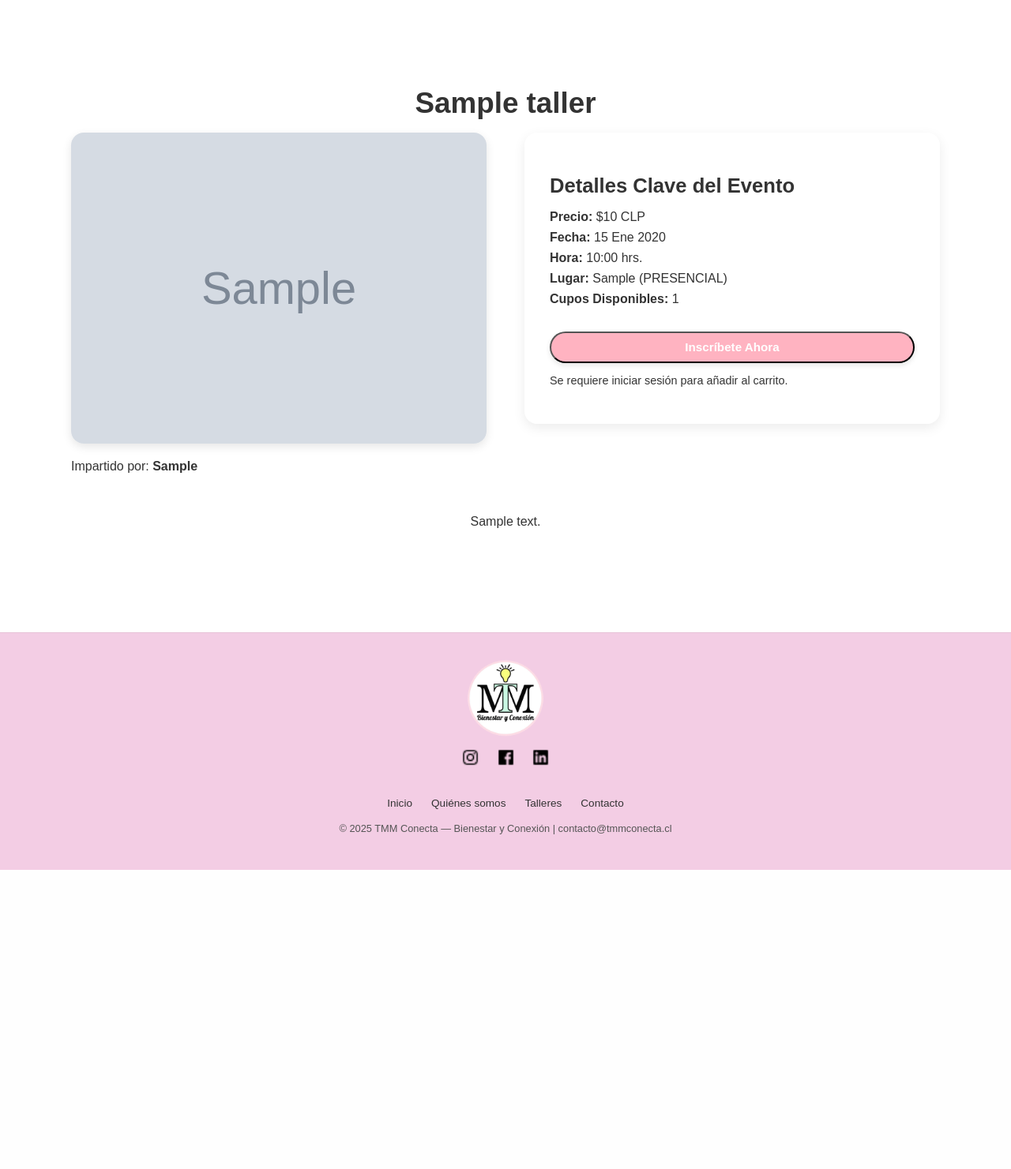
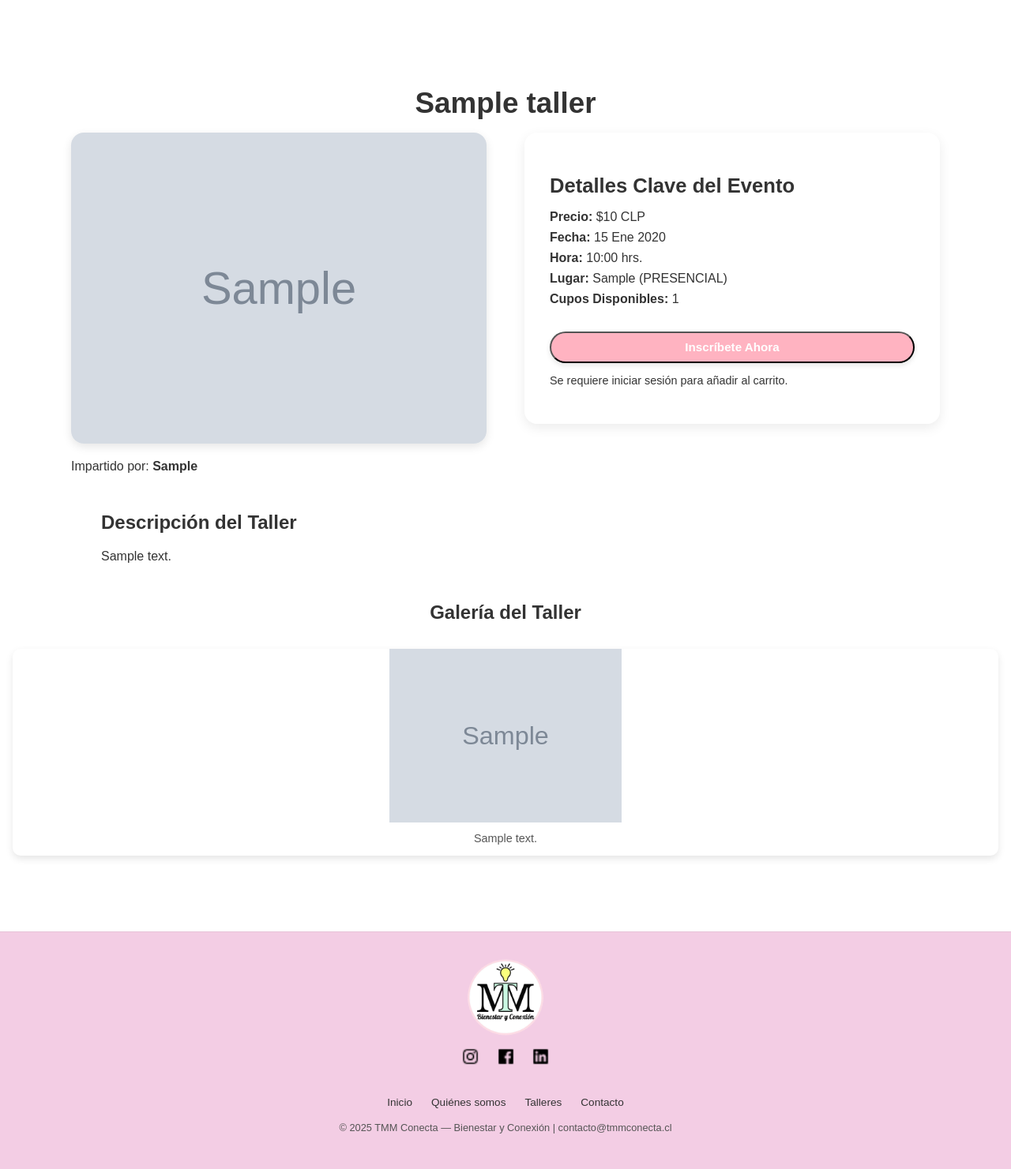
Before and after one commit to rgarzona1/TMM_Conecta, a Django app: page /tienda/talleres/1/ in a window 1280 px wide. Shown: the part 83-1564 px from the top of the page at 79% size. Before the commit the page ends 1185 px from the top, so only its background shows below. Run offline with Django 5.2, Linux system fonts and the light colour scheme; tables that the repository leaves empty hold one stand-in row (values such as "Sample post"); grey boxes marked "Sample" are stand-in pictures.

```diff
--- a/static/css/general.css
+++ b/static/css/general.css
@@ -1905,6 +1905,57 @@ html { scroll-behavior: smooth; }
   background-color: #ff4d4d;
 }
 
+/* === GALERÍA DE TALLER === */
+.taller-galeria {
+  margin-top: 3rem;
+  text-align: center;
+}
+
+.taller-galeria h2 {
+  color: var(--color-1);
+  margin-bottom: 1rem;
+}
+
+.galeria-grid {
+  display: grid;
+  grid-template-columns: repeat(auto-fit, minmax(250px, 1fr));
+  gap: 1.5rem;
+  padding: 1rem;
+}
+
+.galeria-item {
+  position: relative;
+  border-radius: 10px;
+  overflow: hidden;
+  box-shadow: 0 4px 10px rgba(0, 0, 0, 0.1);
+  transition: transform 0.3s;
+}
+
+.galeria-item img {
+  width: 100%;
+  height: 220px;
+  object-fit: contain;
+  transition: transform 0.3s;
+}
+
+.galeria-item:hover img {
+  transform: scale(1.05);
+}
+
+.galeria-item p {
+  font-size: 0.9rem;
+  color: #555;
+  margin-top: 0.5rem;
+}
+
+.descripcion_talleres_detalle{
+  margin-top: 20px;
+  padding-left: 10%;
+  color: var(--color-texto);
+  text-align: left;
+}
+
+
 /* === RESPONSIVE === */
 @media (max-width: 768px) {
   .catalogo-container h1 {
--- a/templates/tienda/detalle_taller.html
+++ b/templates/tienda/detalle_taller.html
@@ -49,7 +49,26 @@
     </div>
         <div class="detail-header">
         <h1>{{ taller.nombre }}</h1>
-        <p class="lead">{{ taller.descripcion_completa|linebreaksbr }}</p>
+        <div class="descripcion_talleres_detalle">
+            <h2>Descripción del Taller</h2>
+            <p class="descripcion-talleres">{{ taller.descripcion_completa|linebreaksbr }}</p>
+        </div>
     </div>
+    {% if taller.galeria.all %}
+    <section class="taller-galeria">
+        <h2>Galería del Taller</h2>
+        <div class="galeria-grid">
+            {% for img in taller.galeria.all %}
+            <div class="galeria-item">
+                <img src="{{ img.imagen.url }}" alt="{{ img.descripcion }}">
+                {% if img.descripcion %}
+                <p>{{ img.descripcion }}</p>
+                {% endif %}
+            </div>
+            {% endfor %}
+        </div>
+    </section>
+    {% endif %}
 </section>
+
 {% endblock content %}
--- a/templates/tienda/panel_talleres.html
+++ b/templates/tienda/panel_talleres.html
@@ -11,7 +11,7 @@
     <input type="hidden" name="id" id="taller_id">
     <input type="hidden" name="accion" id="accion" value="crear">
 
-    <label for="taller_base">Taller Base:</label>
+    <label for="taller_base">Taller Existente:</label>
     <select name="taller_base" id="taller_base">
         <option value="">-- Seleccionar --</option>
         {% for base in talleres_base %}
@@ -19,7 +19,7 @@
         {% endfor %}
     </select>
 
-    <p>¿No existe el taller?</p>
+    <p>¿No existe el taller? Crea uno nuevo: </p>
     <input type="text" name="nuevo_taller_base" placeholder="Escribe un nuevo nombre de taller">
 
     <label for="descripcion_completa">Descripción completa:</label>
--- a/tienda/admin.py
+++ b/tienda/admin.py
@@ -1,5 +1,5 @@
 from django.contrib import admin
-from .models import Producto, Carrito, CarritoItem
+from .models import Producto, Carrito, CarritoItem, ImagenTaller
 from .models import TallerEvento
 
 class ProductoAdmin(admin.ModelAdmin):
@@ -29,4 +29,5 @@ class TallerEventoAdmin(admin.ModelAdmin):
 # Registra los modelos
 admin.site.register(Producto, ProductoAdmin)
 admin.site.register(Carrito, CarritoAdmin)
-# Nota: CarritoItem se añade a través de CarritoInline, no necesita registro directo
+
+admin.site.register(ImagenTaller)
--- a/tienda/models.py
+++ b/tienda/models.py
@@ -87,6 +87,18 @@ class TallerEvento(models.Model):
         verbose_name = "Taller Programado"
         verbose_name_plural = "Talleres Programados"
 
+class ImagenTaller(models.Model):
+    taller = models.ForeignKey(
+        TallerEvento,
+        on_delete=models.CASCADE,
+        related_name='galeria'
+    )
+    imagen = models.ImageField(upload_to='talleres/galeria/')
+    descripcion = models.CharField(max_length=255, blank=True)
+
+    def __str__(self):
+        return f"Imagen de {self.taller.taller_base.titulo}"
+
 
 #ORDENES DE COMPRA
 class Orden(models.Model):
--- a/tienda/views.py
+++ b/tienda/views.py
@@ -1,3 +1,4 @@
+from datetime import date
 from email.mime import base
 import traceback
 import django
@@ -144,9 +145,18 @@ def update_cart(request, item_id, action):
     return redirect('carrito')
 
 def catalogo_talleres_vista(request):
-    """Listado de todos los talleres/eventos próximos"""
-    talleres = TallerEvento.objects.all().order_by('fecha_proxima')
-    return render(request, 'tienda/catalogo_talleres.html', {'talleres': talleres})
+    """Listado de talleres futuros (filtrando por fecha_proxima >= hoy)"""
+    hoy = date.today()  # fecha actual sin hora
+
+    # Filtramos talleres cuya fecha sea hoy o futura
+    talleres = (
+        TallerEvento.objects
+        .filter(fecha_proxima__gte=hoy)
+        .order_by('fecha_proxima')
+    )
+
+    context = {'talleres': talleres}
+    return render(request, 'tienda/catalogo_talleres.html', context)
 
 def detalle_taller_vista(request, taller_id):
     """Vista con todos los detalles de un taller específico"""
```
Also changed, not shown: media/talleres/galeria/20220521_134129.jpg (added), tienda/migrations/0007_imagentaller.py (added), 1 other file.
